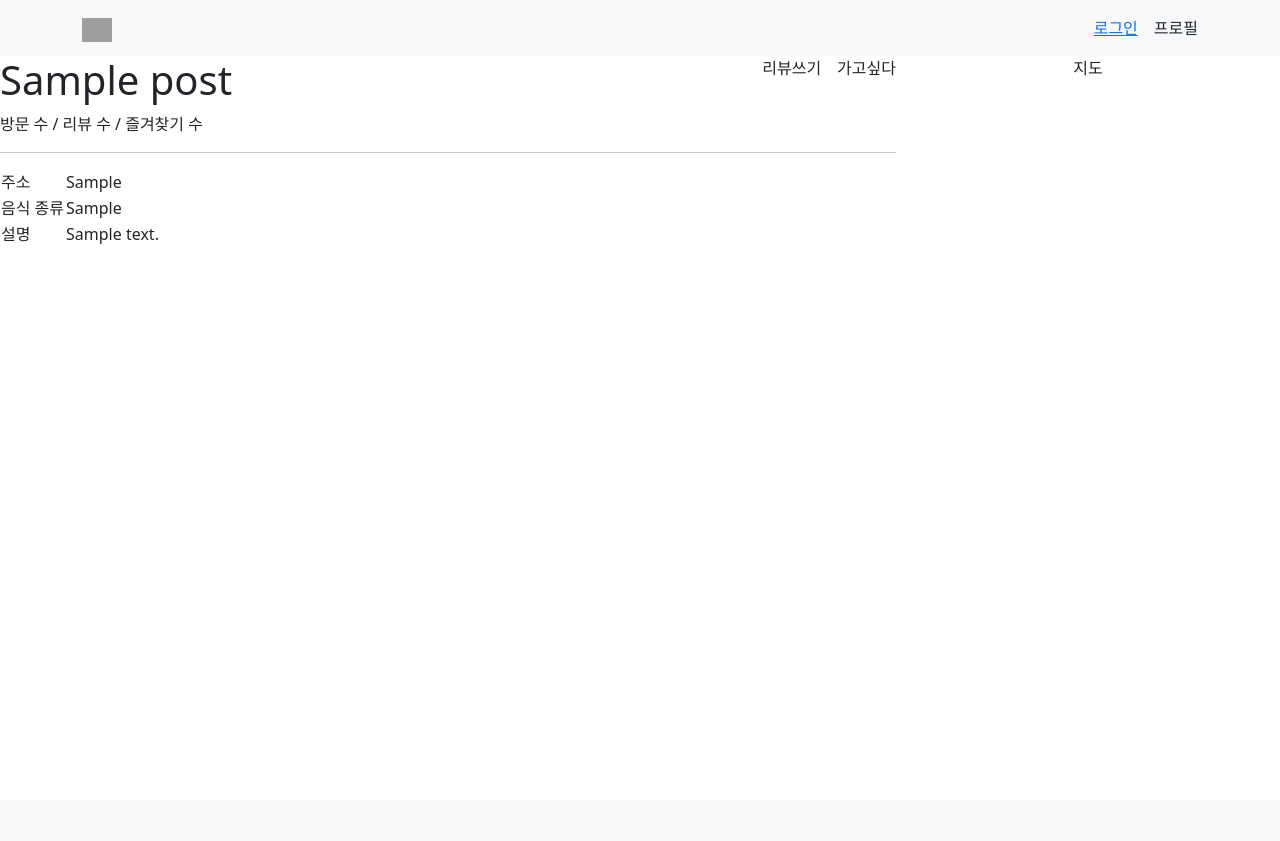
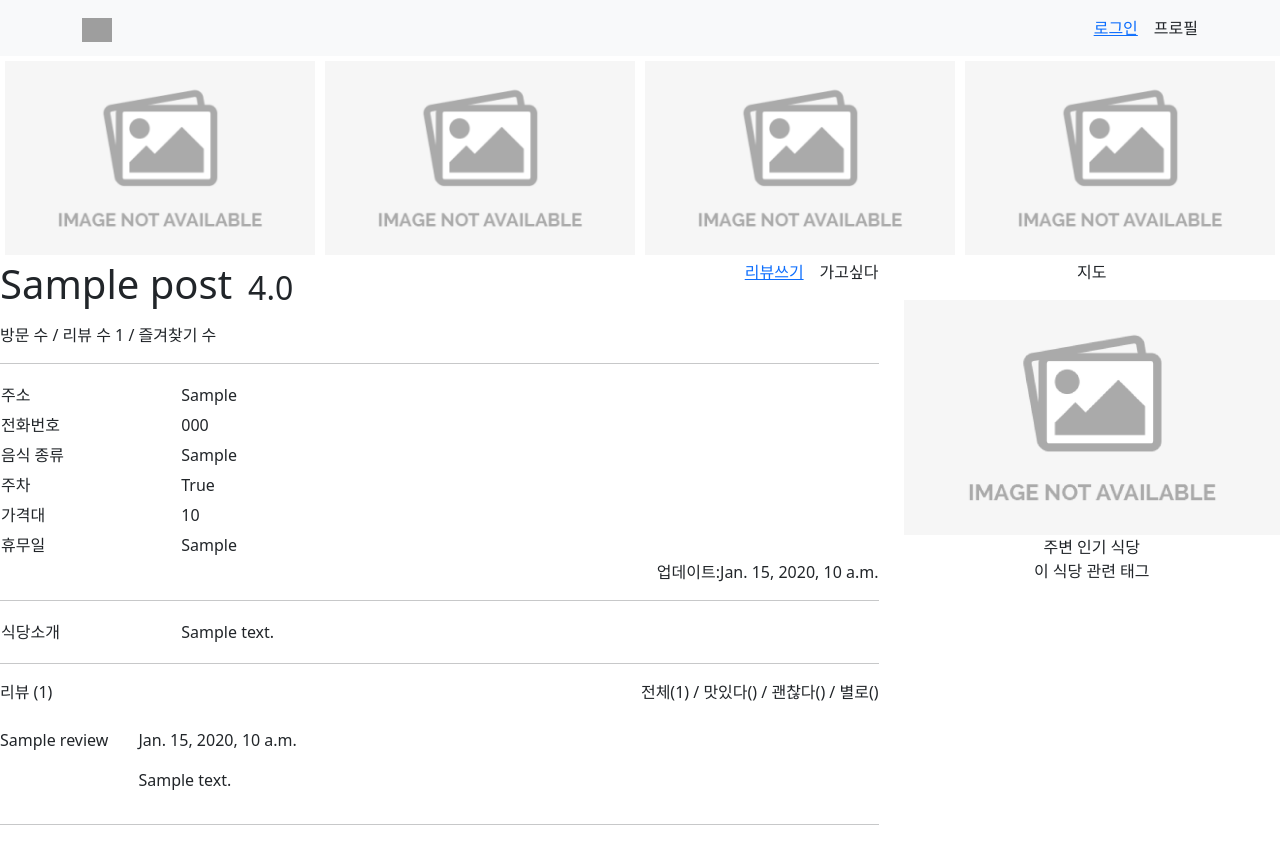
Before and after one commit to skysky44/goldang, a Django app: page /plates/1/ in a window 1280 px wide. Before the commit the page ends 244 px from the top, so only its background shows below. Run offline with Django 3.2, Linux system fonts and the light colour scheme; tables that the repository leaves empty hold one stand-in row (values such as "Sample post"); parts of the project's set-up code (start-up, migrations or seed data) failed here and were passed over; grey boxes are pictures that could not be loaded.

Commit message:
detail-template

```diff
--- a/plates/templates/plates/detail.html
+++ b/plates/templates/plates/detail.html
@@ -1,25 +1,74 @@
 {% extends 'base.html' %}
 
 {% load plates_extras %}
+{% load static %}
 
 {% block title %}
 Detail
 {% endblock title %}
 
+{% block style %}
+<style>
+  table {
+    width: 60%;
+
+  }
+
+  table td {
+    width: 30px;
+    height: 30px;
+  }
+
+  .headimg {
+    width: 25%;
+
+  }
+
+  img {
+    object-fit: cover;
+  }
+
+  .detail_sidevar {
+    width: 30%;
+    margin-left: 25px;
+  }
+
+</style>
+{% endblock style %}
+
+
+
 {% block content %}
 <div>
+  <div class="d-flex flex-row">
+    <div class="headimg" style="margin: 5px;">
+      <img class="card-img-top" src="{% static 'plates/no_image.png' %}" alt="대체이미지">
+    </div>
+    <div class="headimg" style="margin: 5px;">
+      <img class="card-img-top" src="{% static 'plates/no_image.png' %}" alt="대체이미지">
+    </div>
+    <div class="headimg" style="margin: 5px;">
+      <img class="card-img-top" src="{% static 'plates/no_image.png' %}" alt="대체이미지">
+    </div>
+    <div class="headimg" style="margin: 5px;">
+      <img class="card-img-top" src="{% static 'plates/no_image.png' %}" alt="대체이미지">
+    </div>
+  </div>
   <div class="d-flex flex-row">
     <div style="width: 70%;">
       <div>
         <div class="d-flex justify-content-between">
-          <h1> {{ post.title }} </h1>
           <div class="d-flex flex-row">
-            <p class="mx-3">리뷰쓰기</p>
+            <h1> {{ post.title }} </h1>
+            <h2 class="mx-3" style="line-height:55px;"> {{post|get_rating}} </h2>
+          </div>
+          <div class="d-flex flex-row">
+            <a harf="{% url 'plates:review_create' post.pk %}" class="mx-3">리뷰쓰기</a>
             <p>가고싶다</p>
           </div>
         </div>
         <div>
-          방문 수 / 리뷰 수 / 즐겨찾기 수
+          방문 수 / 리뷰 수 {{reviews|length}} / 즐겨찾기 수
         </div>
       </div>
       <hr>
@@ -31,18 +80,70 @@ Detail
               <td>{{ post.loc }}</td>
             </tr>
             <tr>
+              <td>전화번호</td>
+              <td>{{ post.phone_number }}</td>
+            </tr>
+            <tr>
               <td>음식 종류</td>
               <td>{{ post.restaurant_type }}</td>
             </tr>
             <tr>
-              <td>설명</td>
-              <td>{{ post.description }}</td>
+              <td>주차</td>
+              <td>{{ post.parking }}</td>
+            </tr>
+            <tr>
+              <td>가격대</td>
+              <td>{{ post.price_range }}</td>
+            </tr>
+            <tr>
+              <td>휴무일</td>
+              <td>{{ post.closed_days }}</td>
             </tr>
           </tbody>
         </table>
+        <div class="text-end">업데이트:{{ post.updated_at }}</div>
+        <hr>
+        <table>
+          <tr>
+            <td>식당소개</td>
+            <td>{{ post.description }}</td>
+          </tr>
+        </table>
+        <hr>
+        <div>
+          <div class="d-flex justify-content-between">
+            <div>
+            리뷰 ({{ reviews|length }})
+            </div>
+            <div>
+              전체({{ reviews|length }}) / 맛있다() / 괜찮다() / 별로()
+            </div>
+          </div>
+          <br>
+          <div>
+            {% for review in reviews %}
+            <div class="d-flex flex-row">
+              <p>{{ review.title }}</p>
+              <div style="margin-left: 30px;">
+                <p>{{ review.created_at }}
+                <p>{{ review.content }}</p>
+              </div>
+            </div>
+            <hr>
+            {% endfor %}
+          </div>
+        </div>
       </div>
     </div>
-    <div class="text-center" style="width: 30%;">지도</div>
+    <div class="text-center detail_sidevar">
+      <div>
+        <p>지도</p>
+        <img class="card-img-top" src="{% static 'plates/no_image.png' %}" alt="대체이미지">
+      </div>
+      <div>주변 인기 식당</div>
+      <div>이 식당 관련 태그</div>
+    </div>
+
   </div>
 </div>
 {% endblock content %}
```
